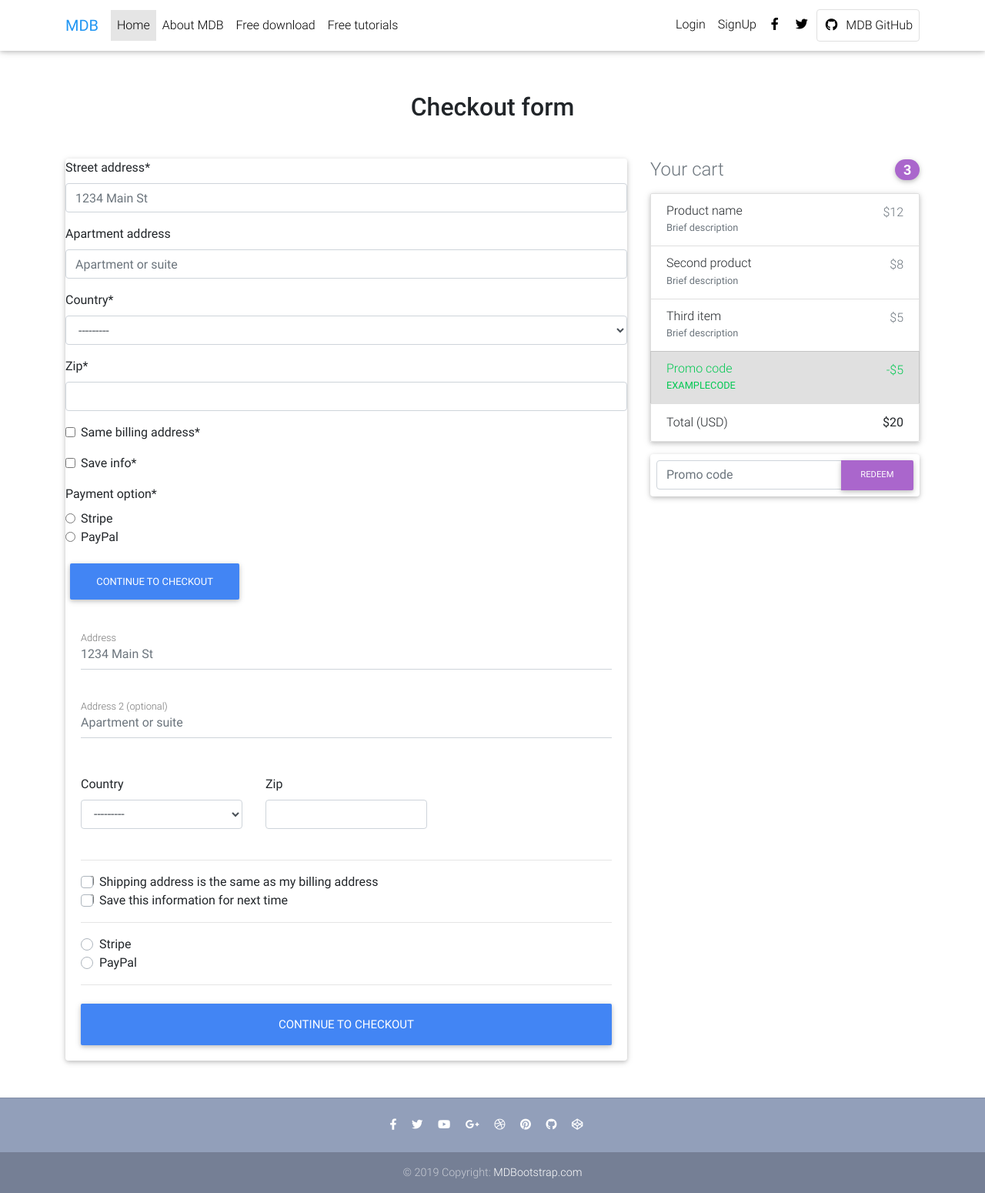
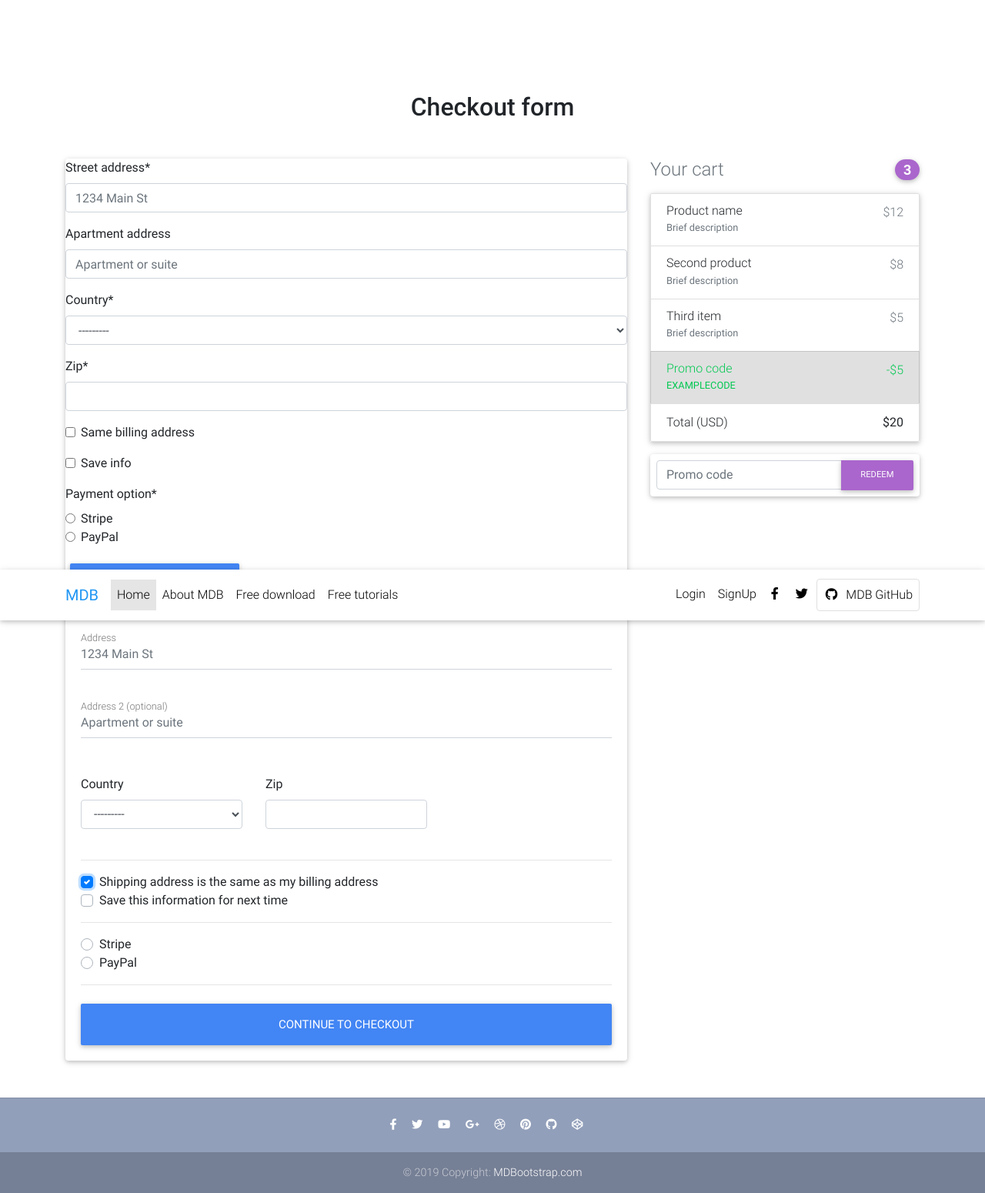
Before and after one commit to Kennedy-Njeri/E-commerce, a Django app: page /checkout/ in a window 1280 px wide, after a click on "Shipping address is the same as my billing address". Shown: the whole page at 77% size. Run offline with Django 3.2, Linux system fonts and the light colour scheme; some libraries are stand-ins or nearby versions.

Commit message:
form fix

```diff
--- a/ecommerce/forms.py
+++ b/ecommerce/forms.py
@@ -22,6 +22,6 @@ class CheckoutForm(forms.Form):
         'class': 'custom-select d-block w-100'
     })
     zip = forms.CharField()
-    same_billing_address = forms.BooleanField(widget=forms.CheckboxInput())
-    save_info = forms.BooleanField(widget=forms.CheckboxInput())
+    same_billing_address = forms.BooleanField(required=False)
+    save_info = forms.BooleanField(required=False)
     payment_option = forms.ChoiceField(widget=forms.RadioSelect, choices=PAYMENT_CHOICES)
--- a/templates/checkout-page.html
+++ b/templates/checkout-page.html
@@ -103,13 +103,13 @@
               <hr>
 
               <div class="custom-control custom-checkbox">
-                {% comment %}<input type="checkbox" class="custom-control-input" id="same-address"> {% endcomment %}
-                  {{ form.same_billing_address }}
+                <input {% if form.same_billing_address.value %} checked {% endif %} type="checkbox" class="custom-control-input" name="same_billing_address" id="same-address">
+
                 <label class="custom-control-label" for="same-address">Shipping address is the same as my billing address</label>
               </div>
               <div class="custom-control custom-checkbox">
-                {% comment %}<input type="checkbox" class="custom-control-input" id="save-info"> {% endcomment %}
-                  {{ form.save_info }}
+                <input {% if form.save_info.value %} checked {% endif %}type="checkbox" class="custom-control-input" name="save-info" id="save-info">
+
                 <label class="custom-control-label" for="save-info">Save this information for next time</label>
               </div>
 
```
